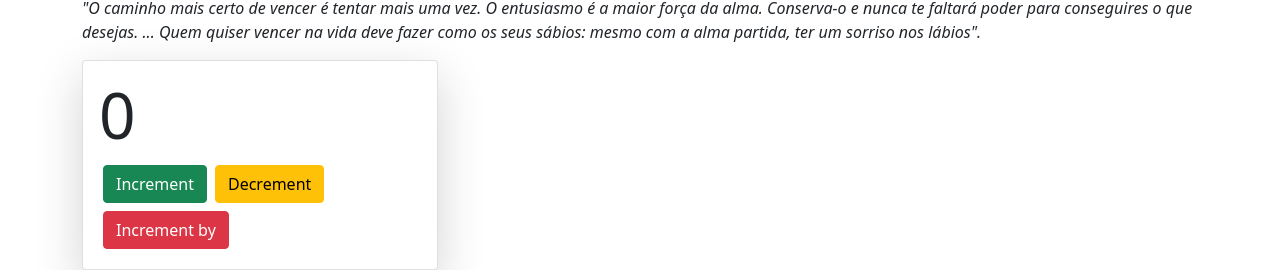
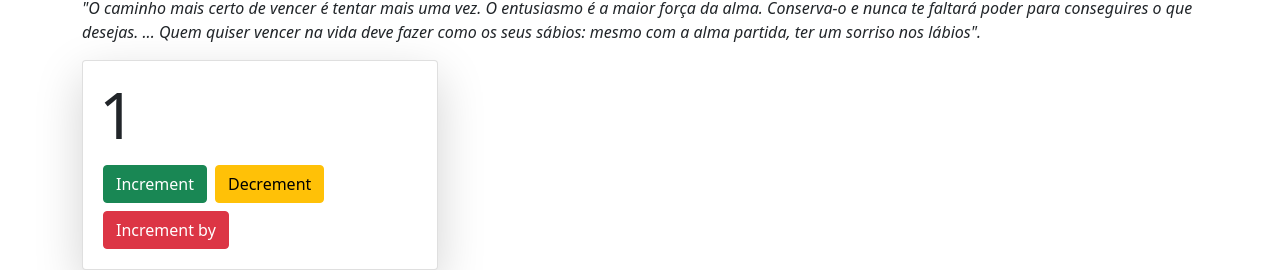
Before and after one commit to freaklucas/vuexcrash, a Vue app: page /counter in a window 1280 px wide. Shown: the part 118-388 px from the top of the page. Built offline with nearby package versions, Linux system fonts and the light colour scheme; a web font is replaced by a local one.

Commit message:
configurando modules counter

```diff
--- a/src/components/vuex/VuexCounter.vue
+++ b/src/components/vuex/VuexCounter.vue
@@ -18,7 +18,7 @@
       <div class="col-md-4">
         <div class="card shadow-lg">
           <div class="card-body">
-            <p class="h3 display-3">{{ count }}</p>
+            <p class="h3 display-3">{{ counterState.count }}</p>
             <button @click="clickIncrement" class="btn btn-success m-1">
               Increment
             </button>
@@ -36,24 +36,26 @@
 </template>
 
 <script>
+import { mapGetters } from "vuex";
+
 export default {
   name: "VuexCounter",
-  data: function () {
-    return {
-      count: 0,
-    };
-  },
   methods: {
     clickIncrement() {
-      this.count = this.count + 1;
+      this.$store.dispatch("counterModule/incrementCounter");
     },
     clickDecrement() {
-      this.count = this.count - 1;
+      this.$store.dispatch("counterModule/decrementCounter");
     },
     clickIncrementBy(value) {
-      this.count = this.count + value;
+      this.$store.dispatch("counterModule/incrementCounterBy", {
+        value: value,
+      });
     },
   },
+  computed: mapGetters({
+    counterState: "getCounterState",
+  }),
 };
 </script>
 
--- a/src/store/index.js
+++ b/src/store/index.js
@@ -4,7 +4,7 @@ import CounterModule from "./modules/counter.module";
 
 export default createStore({
   state: {
-    CounterModule: CounterModule.state,
+    counterState: CounterModule.state,
   },
   mutations: {},
   actions: {},
--- a/src/store/modules/counter.module.js
+++ b/src/store/modules/counter.module.js
@@ -2,7 +2,7 @@ export default {
   namespaced: true,
   state: {
     counter: {
-      count: 0,
+      count: 1,
     },
   },
   mutations: {
```
